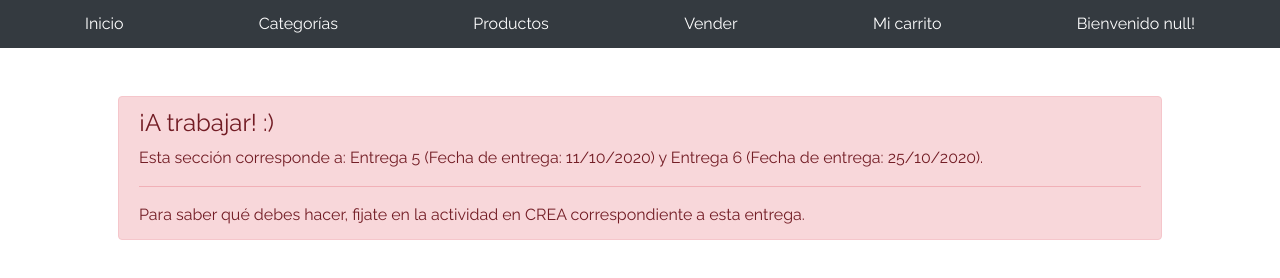
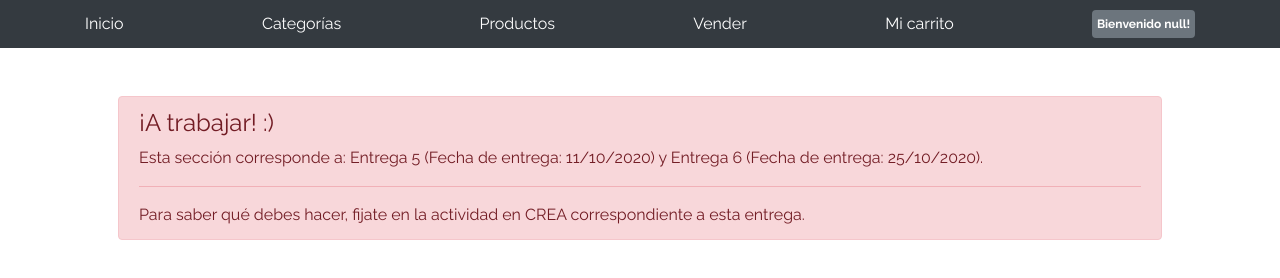
Before and after one commit to martinc-5/eCommerceJAP2020_repo, a plain HTML site: page cart.html in a window 1280 px wide. Drawn offline with Linux system fonts and the light colour scheme.

Commit message:
nombre de usuario corregido

```diff
--- a/cart.html
+++ b/cart.html
@@ -41,7 +41,7 @@
       <a class="py-2 d-none d-md-inline-block" href="products.html">Productos</a>
       <a class="py-2 d-none d-md-inline-block" href="sell.html">Vender</a>
       <a class="py-2 d-none d-md-inline-block" href="cart.html">Mi carrito</a>
-      <a class="py-2 d-none d-md-inline-block"  id="nombreUsuario" style="color: white;"></a>
+      <a class="py-2 d-none d-md-inline-block badge badge-secondary align-self-center"  id="nombreUsuario" href="#"></a> <!--en init.js se asigna valor con getItem-->
     </div>
   </nav>
   <div class="container p-5">
```
Also changed, not shown: categories.html (+1 -1 lines), category-info.html (+1 -1 lines), my-profile.html (+1 -1 lines), product-info.html (+1 -1 lines), products.html (+1 -1 lines), sell.html (+1 -1 lines).
